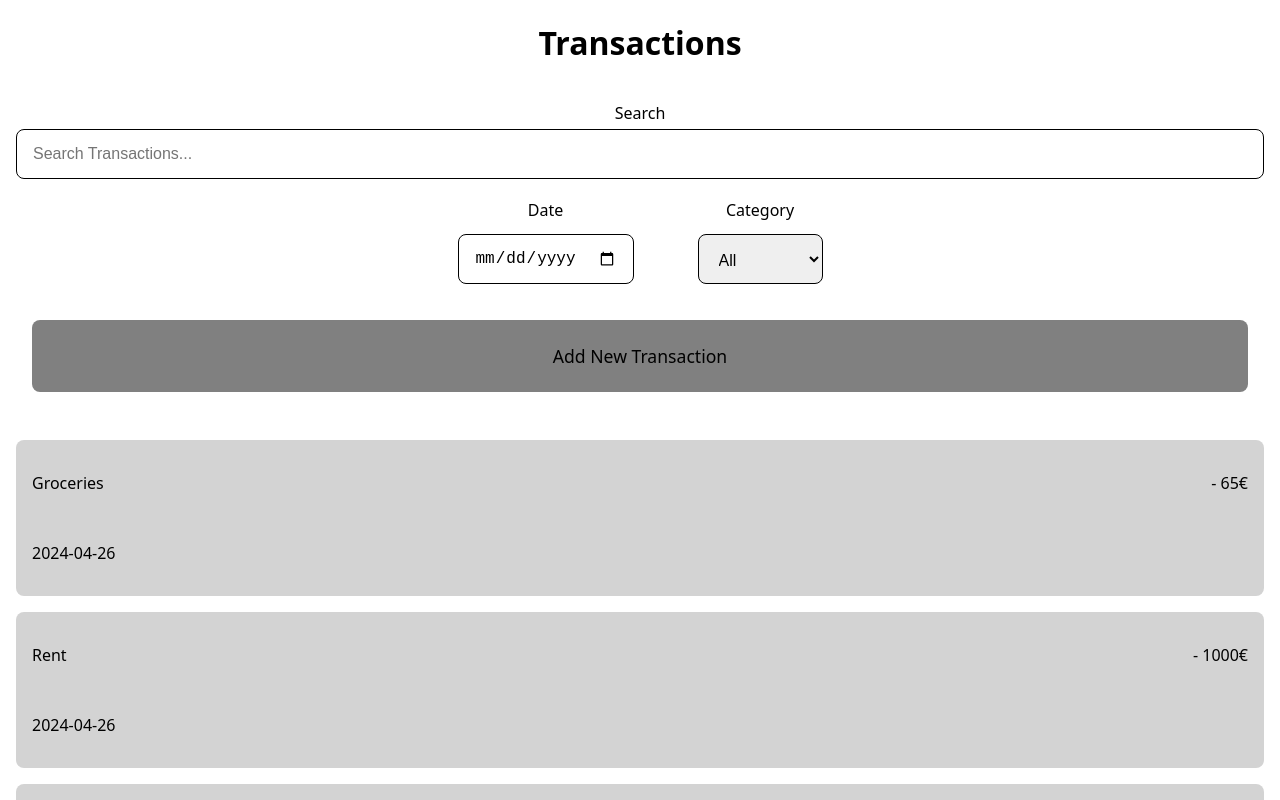
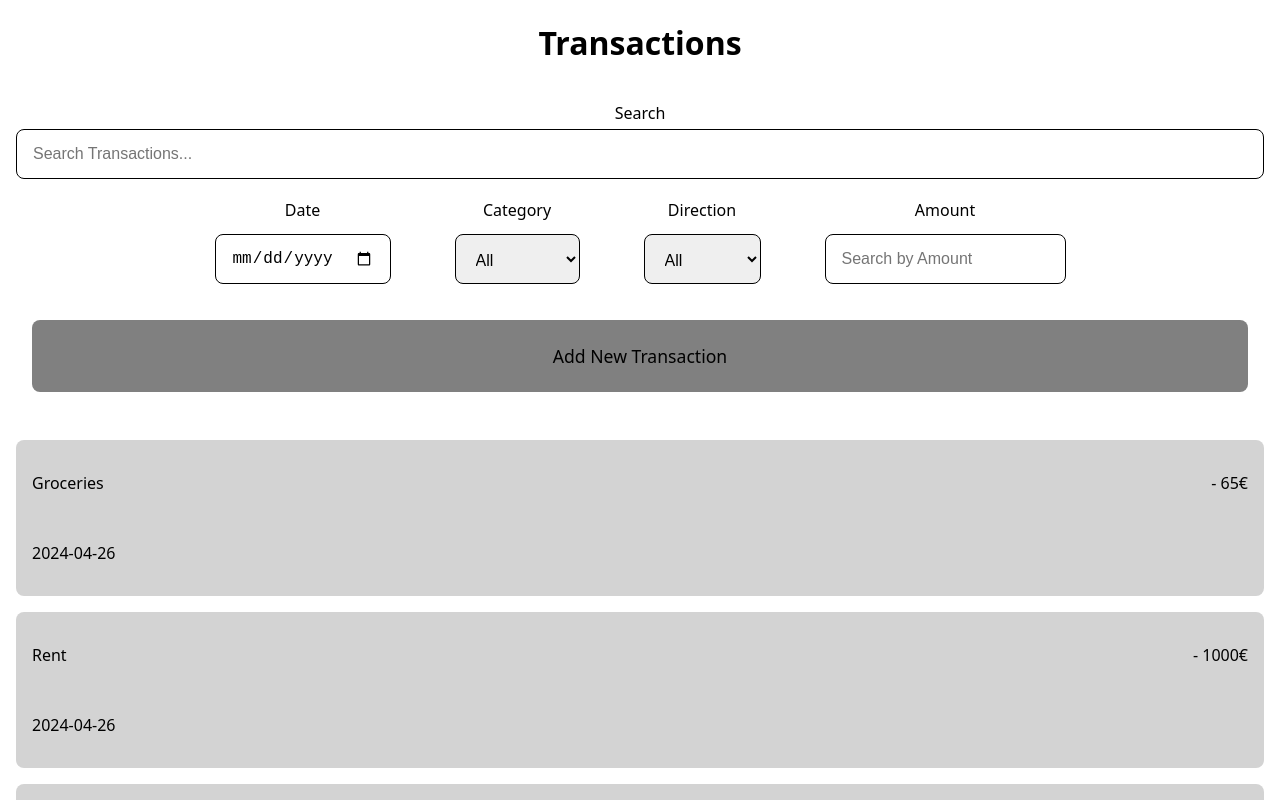
Before and after one commit to benediktbrenk/budget-app, a Next.js app: page / in a window 1280 px wide. Shown: the top 800 px of the page. Built offline with nearby package versions, Linux system fonts and the light colour scheme.

Commit message:
update search function with Direction input and Amount input

```diff
--- a/components/SearchBar/index.js
+++ b/components/SearchBar/index.js
@@ -17,7 +17,8 @@ function SearchBar({ transactions, search, onSearch }) {
         transaction.name.toLowerCase().includes(search.toLowerCase()) ||
         transaction.date.includes(search) ||
         transaction.category.toLowerCase().includes(search.toLowerCase()) ||
-        transaction.amount.toString().includes(search)
+        transaction.amount.toString().includes(search) ||
+        transaction.direction.toString().includes(search)
       );
     });
   };
@@ -49,8 +50,25 @@ function SearchBar({ transactions, search, onSearch }) {
               <option value="Groceries">Groceries</option>
               <option value="Housing">Housing</option>
               <option value="Insurance">Insurance</option>
-              <option value="Others">Others</option>
             </StyledSearchInputSelect>
+          </StyledFilterItem>
+          <StyledFilterItem>
+            <label>Direction</label>
+            <StyledSearchInputSelect
+              onChange={(event) => onSearch(event.target.value)}
+            >
+              <option value="">All</option>
+              <option value="Income">Income</option>
+              <option value="Expense">Expense</option>
+            </StyledSearchInputSelect>
+          </StyledFilterItem>
+          <StyledFilterItem>
+            <label>Amount</label>
+            <StyledSearchInput
+              type="search"
+              placeholder="Search by Amount"
+              onChange={(event) => onSearch(event.target.value)}
+            />
           </StyledFilterItem>
         </StyledFilterContainer>
       </StyledSearchForm>
```
